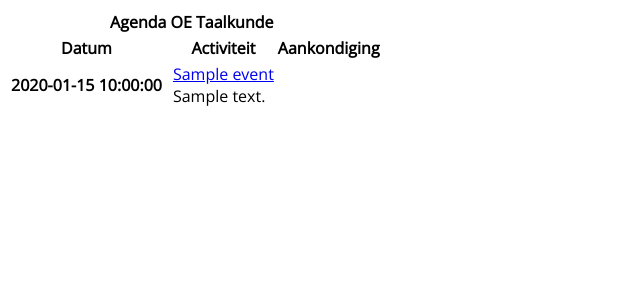
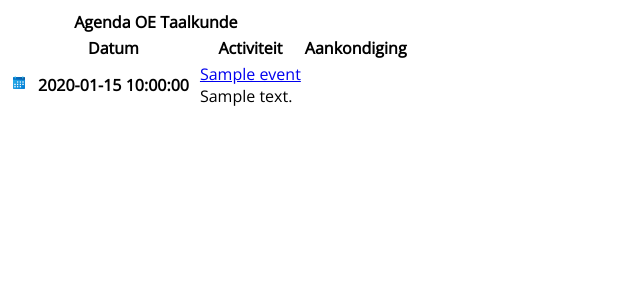
Before and after one commit to AntheSevenants/sylvia, a Python web app: template website/templates/calendar.html in a window 1280 px wide. Shown: the top 300 px of the page, without its empty margins (0-640 px from the left). Run offline with Jinja, Linux system fonts and the light colour scheme; the template is opened without the code that fills it: most values are stand-ins (such as "Sample title", 1, 10 or a date in 2020).

Commit message:
Add ICS download button

```diff
--- a/website/templates/calendar.html
+++ b/website/templates/calendar.html
@@ -12,8 +12,14 @@
                 text-align: left;
             }
 
-            th:first-child {
+            th.date {
+                padding-left: 0.5em;
                 padding-right: 0.5em;
+            }
+
+            .cal {
+                width: 16px;
+                height: 16px;
             }
         </style>
     </head>
@@ -23,13 +29,15 @@
                 <th colspan="3">Agenda OE Taalkunde</th>
             </tr>
             <tr>
+                <th></th>
                 <th>Datum</th>
                 <th>Activiteit</th>
                 <th>Aankondiging</th>
             </tr>
             {% for event in rss["entries"] %}
             <tr>
-                <th class="left">{{ print_date_time(event["updated"]) }}</th>
+                <th><a href="{{ event['link'] }}/ics_view"><img class="cal" src="/static/calendar.png"></a></th>
+                <th class="date left">{{ print_date_time(event["updated"]) }}</th>
                 <td><a target="_blank" href="{{ event['link'] }}">{{ event["title"] }}</a><br>
                     {{ event["description"] }}</td>
             </tr>
```
Also changed, not shown: static/calendar.png (added), 1 other file.
